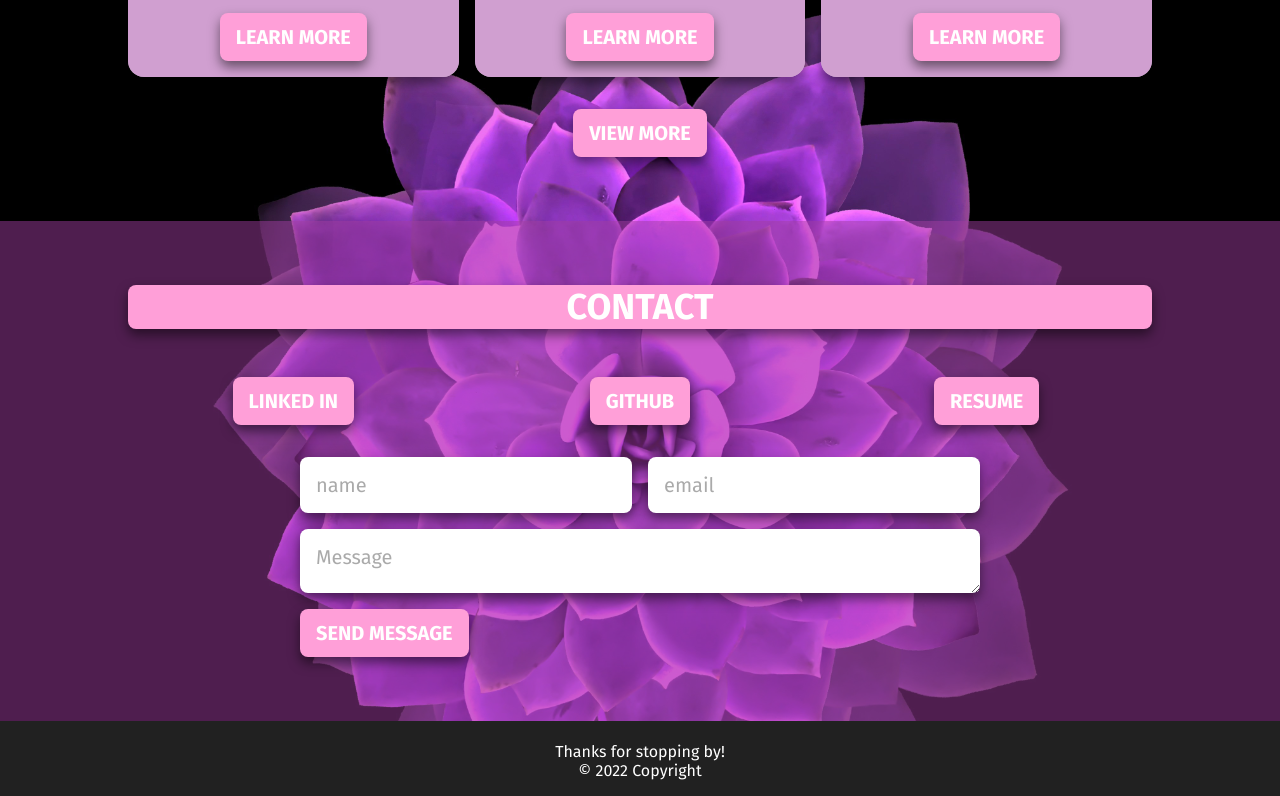
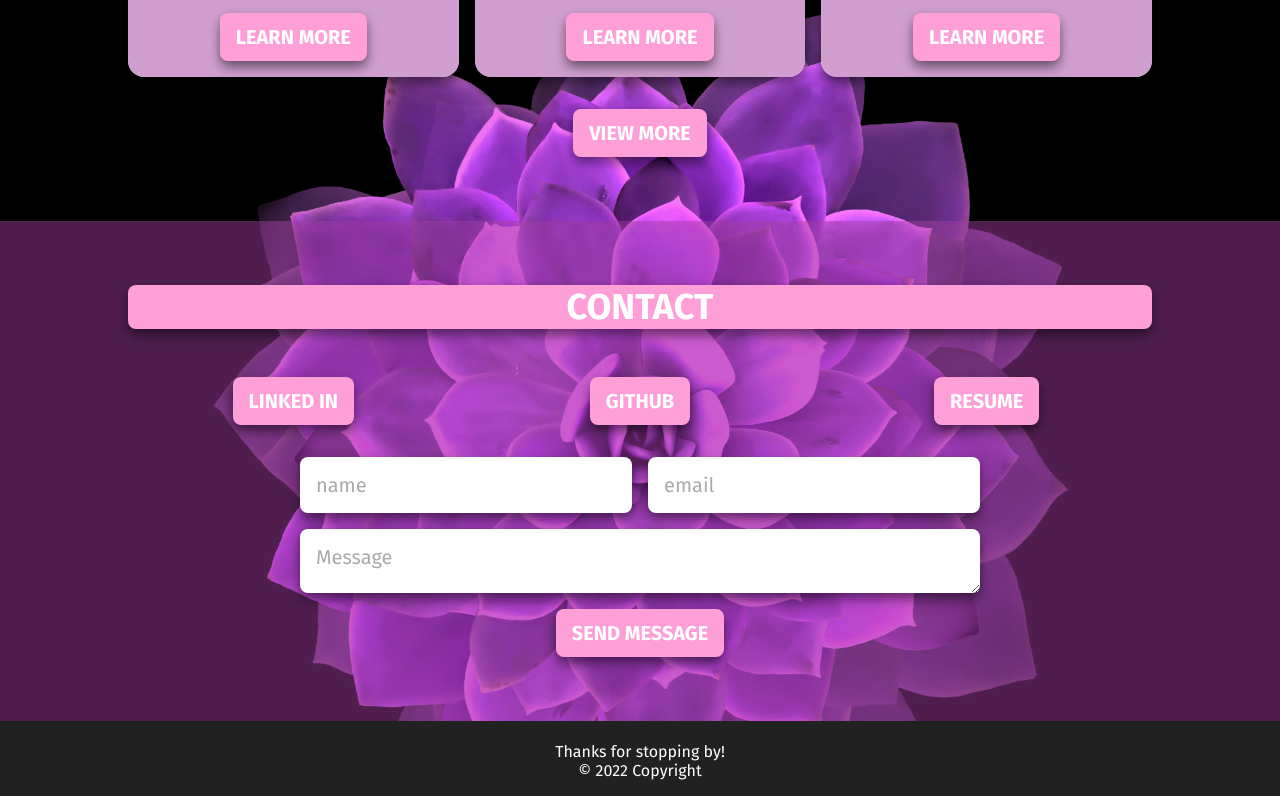
Before and after one commit to Ferrell4/landing_page02, a plain HTML site: page index.html in a window 1280 px wide. Shown: the part 2929-3725 px from the top of the page. Drawn offline with Linux system fonts and the light colour scheme.

Commit message:
Update index.html

```diff
--- a/index.html
+++ b/index.html
@@ -314,7 +314,7 @@
                 class="form-area"
               ></textarea>
             </div>
-            <div class=align">
+            <div class="align">
               <input type="submit" value="Send Message" class="button" />
             </div>
           </form>
```
